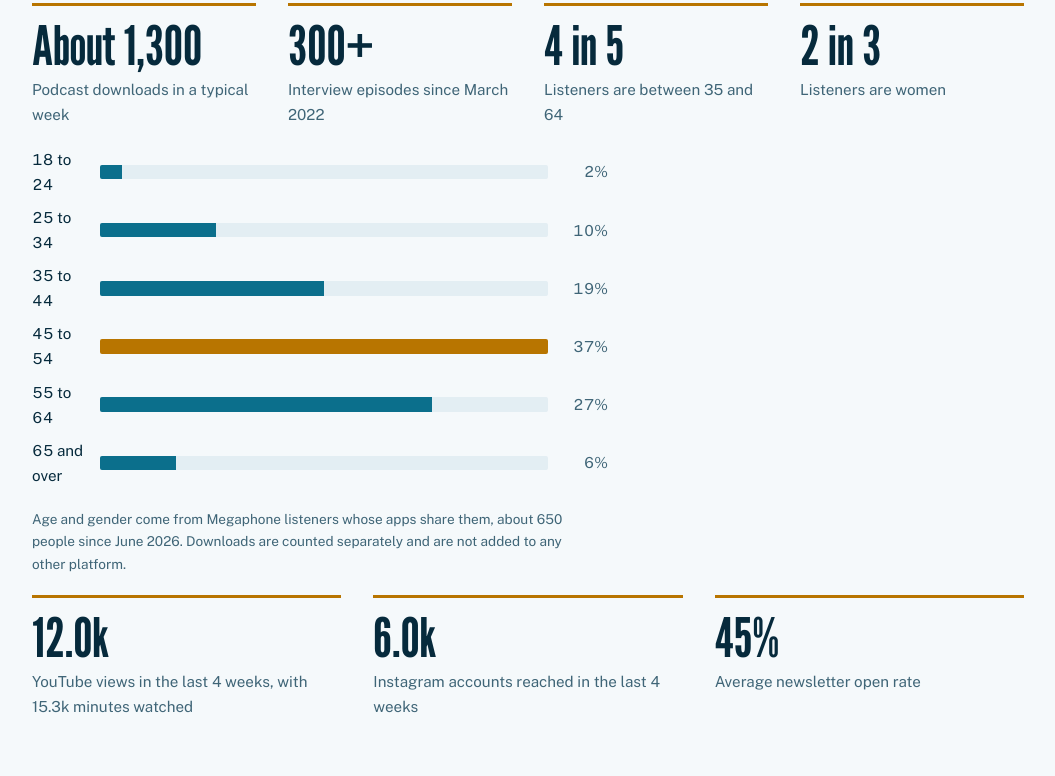
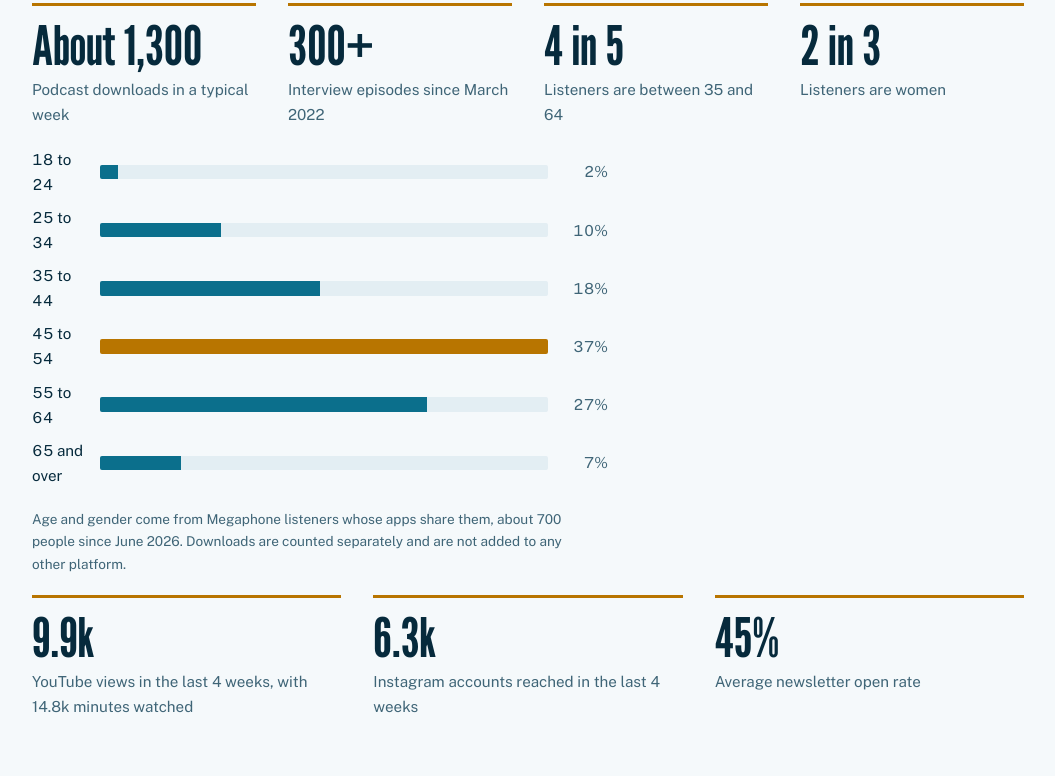
Before and after one commit to mattgilhooly/life-shift-media-kit, a plain HTML site: page index.html in a window 1280 px wide. Shown: the part 827-1603 px from the top of the page, without its empty margins (112-1167 px from the left). Drawn offline with nearby package versions, Linux system fonts and the light colour scheme.

Commit message:
Refresh media kit numbers Nov 24, 2026
Co-Authored-By: Claude Sonnet 5.5 <noreply@anthropic.com>

```diff
--- a/index.html
+++ b/index.html
@@ -111,18 +111,18 @@ footer { color: var(--muted); font-size: 0.8rem; }
       <div class="stat"><span class="n">4 in 5</span><span class="l">Listeners are between 35 and 64</span></div>
       <div class="stat"><span class="n">2 in 3</span><span class="l">Listeners are women</span></div>
     </div>
-    <div class="ages" role="img" aria-label="Listener age ranges: 18 to 24, 2 percent. 25 to 34, 10 percent. 35 to 44, 19 percent. 45 to 54, 37 percent. 55 to 64, 27 percent. 65 and over, 6 percent.">
-      <div class="age"><span>18 to 24</span><span class="bar"><i style="width:5%"></i></span><span class="pct">2%</span></div>
-      <div class="age"><span>25 to 34</span><span class="bar"><i style="width:26%"></i></span><span class="pct">10%</span></div>
-      <div class="age"><span>35 to 44</span><span class="bar"><i style="width:50%"></i></span><span class="pct">19%</span></div>
+    <div class="ages" role="img" aria-label="Listener age ranges: 18 to 24, 2 percent. 25 to 34, 10 percent. 35 to 44, 18 percent. 45 to 54, 37 percent. 55 to 64, 27 percent. 65 and over, 7 percent.">
+      <div class="age"><span>18 to 24</span><span class="bar"><i style="width:4%"></i></span><span class="pct">2%</span></div>
+      <div class="age"><span>25 to 34</span><span class="bar"><i style="width:27%"></i></span><span class="pct">10%</span></div>
+      <div class="age"><span>35 to 44</span><span class="bar"><i style="width:49%"></i></span><span class="pct">18%</span></div>
       <div class="age peak"><span>45 to 54</span><span class="bar"><i style="width:100%"></i></span><span class="pct">37%</span></div>
-      <div class="age"><span>55 to 64</span><span class="bar"><i style="width:74%"></i></span><span class="pct">27%</span></div>
-      <div class="age"><span>65 and over</span><span class="bar"><i style="width:17%"></i></span><span class="pct">6%</span></div>
+      <div class="age"><span>55 to 64</span><span class="bar"><i style="width:73%"></i></span><span class="pct">27%</span></div>
+      <div class="age"><span>65 and over</span><span class="bar"><i style="width:18%"></i></span><span class="pct">7%</span></div>
     </div>
-    <p class="src">Age and gender come from Megaphone listeners whose apps share them, about 650 people since June 2026. Downloads are counted separately and are not added to any other platform.</p>
+    <p class="src">Age and gender come from Megaphone listeners whose apps share them, about 700 people since June 2026. Downloads are counted separately and are not added to any other platform.</p>
     <div class="band">
-      <div class="stat"><span class="n">12.0k</span><span class="l">YouTube views in the last 4 weeks, with 15.3k minutes watched</span></div>
-      <div class="stat"><span class="n">6.0k</span><span class="l">Instagram accounts reached in the last 4 weeks</span></div>
+      <div class="stat"><span class="n">9.9k</span><span class="l">YouTube views in the last 4 weeks, with 14.8k minutes watched</span></div>
+      <div class="stat"><span class="n">6.3k</span><span class="l">Instagram accounts reached in the last 4 weeks</span></div>
       <div class="stat"><span class="n">45%</span><span class="l">Average newsletter open rate</span></div>
     </div>
   </section>
@@ -227,7 +227,7 @@ footer { color: var(--muted); font-size: 0.8rem; }
     <p class="note">thelifeshiftpodcast.com</p>
   </section>
 
-  <footer>Numbers last updated Nov 17, 2026 from Megaphone, YouTube, Instagram and beehiiv.</footer>
+  <footer>Numbers last updated Nov 24, 2026 from Megaphone, YouTube, Instagram and beehiiv.</footer>
 </main>
 </body>
 </html>
```
